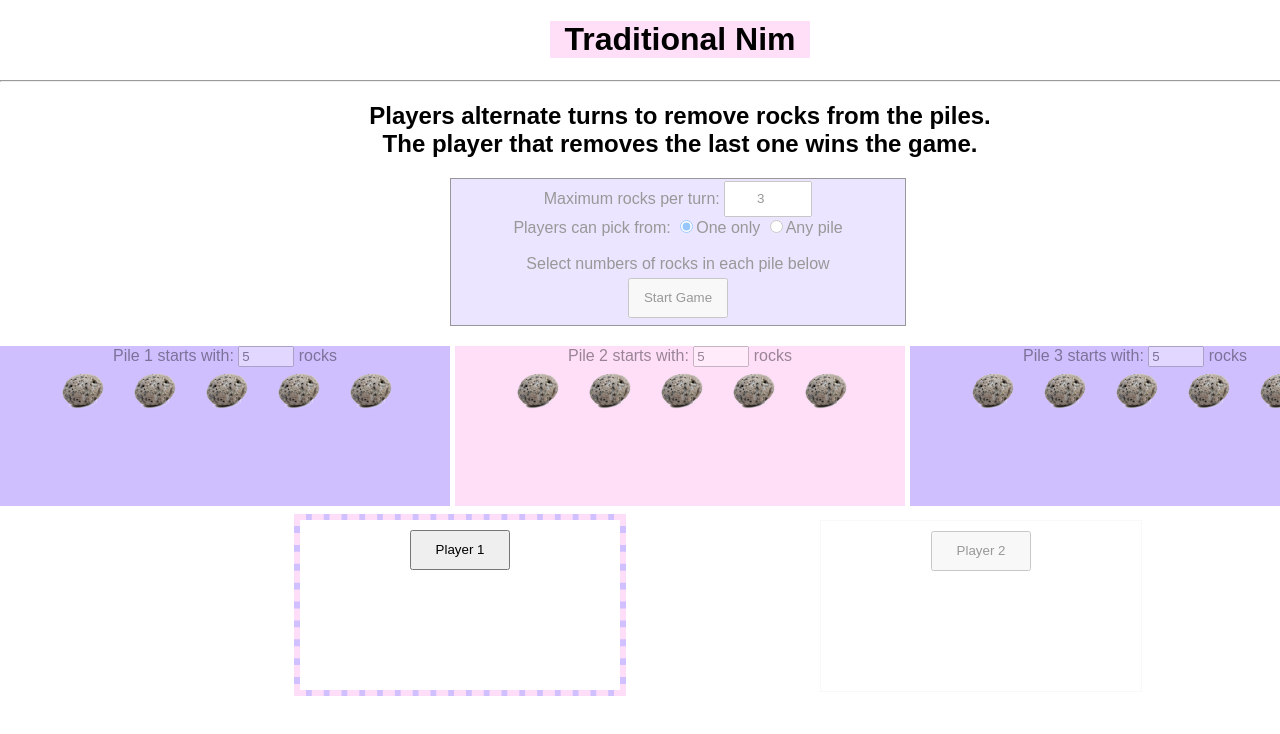
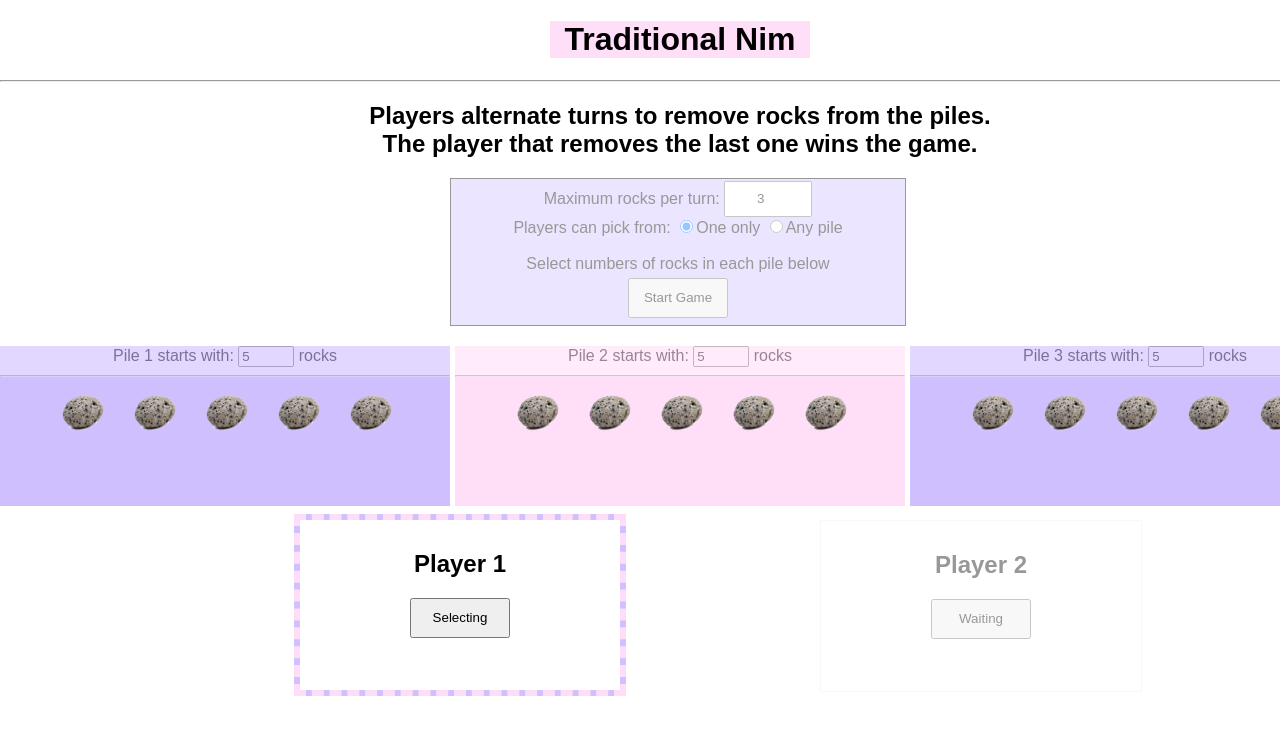
Before and after one commit to Jimbo42/nim, a plain HTML site: page index.html in a window 1280 px wide. Both pictures are taken after a click on the button "Start Game". Shown: the top 734 px of the page. Drawn offline with Linux system fonts and the light colour scheme.

Commit message:
Completed

```diff
--- a/index.html
+++ b/index.html
@@ -41,39 +41,44 @@
  	<div class="rockPiles">
 		<div id="pile1" class="piles">
 			<div id="set1" class="showSetup">
-				<form name="rockPile1">
+				<form name="rockPile1" class="setRocks">
 					Pile 1 starts with:
 					<input id="numRock1" type="number" name="rocks1" min="1" max="12" step="1" value="5">
 					rocks
+					<hr>
 				</form>
 			</div>
 		</div>
 		<div id="pile2" class="piles">
 			<div id="set2" class="showSetup">
-				<form name="rockPile2">
+				<form name="rockPile2" class="setRocks">
 					Pile 2 starts with:
 					<input id="numRock2" type="number" name="rocks2" min="1" max="12" step="1" value="5">
 					rocks
+					<hr>
 				</form>
 			</div>
 		</div>
 		<div id="pile3" class="piles">
 			<div id="set3" class="showSetup">
-				<form name="rockPile3">
+				<form name="rockPile3" class="setRocks">
 					Pile 3 starts with:
 					<input id="numRock3" type="number" name="rocks3" min="1" max="12" step="1" value="5">
 					rocks
+					<hr>
 				</form>
 			</div>
 		</div>
 	</div>
 
 	<div id="Player1" class="inactive">
-		<button id="Player1_btn">Player 1</button>
+		<h2>Player 1</h2>
+		<button id="Player1_btn">Waiting</button>
 		<p></p>
 	</div>
 	<div id="Player2" class="inactive">
-		<button id="Player2_btn">Player 2</button>
+		<h2>Player 2</h2>
+		<button id="Player2_btn">Waiting</button>
 		<p></p>
 	</div>
 
--- a/scripts/nim_run.js
+++ b/scripts/nim_run.js
@@ -9,8 +9,6 @@ function nimMain() {
 	var startPlayer = "Player1";
 
 	// set the player button controls - initial state is disabled
-	//document.getElementById("Player1_btn").disabled = true;
-	//document.getElementById("Player2_btn").disabled = true;
 
 	// set the action for the Start Game button
 	document.getElementById("start").addEventListener("click", function() {
@@ -20,7 +18,12 @@ function nimMain() {
 
 		// set the rock piles up
 		for (var p=1; p<4; p++) {
+			// get the number of rocks and reset to within range if needed
 			var numRocks = document.getElementById("numRock"+p).value;
+			numRocks = Math.min( numRocks, 12 );
+			numRocks = Math.max( numRocks, 1 );
+			document.getElementById("numRock"+p).value = numRocks;
+
 			var divPile = document.getElementById("pile"+p);
 			var rockPile = divPile.getElementsByTagName("img");
 			for ( var i = 0; i < numRocks; i++ ) {
@@ -41,6 +44,7 @@ function nimMain() {
 		for (var i=0; i < numDivs; i++) {
 			setDivs[0].className = "hideSetup";
 		}
+		document.getElementById(startPlayer+"_btn").innerHTML = "Selecting";
 		document.getElementById(startPlayer).className = "active";
 	});
 
@@ -109,9 +113,13 @@ function nimMain() {
 		} else {
 			// switch to other player
 			if (playerNum == "Player1") {
+				document.getElementById("Player1_btn").innerHTML = "Waiting";
+				document.getElementById("Player2_btn").innerHTML = "Selecting";
 				document.getElementById("Player1").className = "inactive";
 				document.getElementById("Player2").className = "active";
 			} else {
+				document.getElementById("Player1_btn").innerHTML = "Selecting";
+				document.getElementById("Player2_btn").innerHTML = "Waiting";
 				document.getElementById("Player1").className = "active";
 				document.getElementById("Player2").className = "inactive";
 			}
@@ -125,7 +133,12 @@ function nimMain() {
 		img.setAttribute("src", "images/rock.png");
 		img.setAttribute("width", "40px");
 		img.setAttribute("height", "25px");
-		document.getElementById(playerNum).appendChild(img);
+		var winDiv = document.getElementById(playerNum);
+		winDiv.appendChild(img);
+
+		// Check for the accumulation - first one to seven wins
+		var numRocks = winDiv.getElementsByTagName("img").length;
+		if (numRocks < 7) {
 			// reset the game for next round
 			document.getElementById("Player1").className = "inactive";
 			document.getElementById("Player2").className = "inactive";
@@ -139,6 +152,9 @@ function nimMain() {
 			for (var i=0; i < numDivs; i++) {
 				setDivs[0].className = "showSetup";
 			}
+		} else {
+			document.getElementById(playerNum+"_btn").innerHTML = "WINNER";
+		}
 	}
 
 }
--- a/styles/nim_stylesheet.css
+++ b/styles/nim_stylesheet.css
@@ -32,6 +32,9 @@ h1 {
 h2 {
 	margin-left: auto;
 	margin-right: auto;
+}
+.setRocks {
+	background-color: white;
 }
 .showSetup{
 	display: inline-block;
```
Also changed, not shown: images/rock.jpg (deleted), images/rock_1.jpg (deleted). Lines whose indentation alone changed are shown as unchanged.
